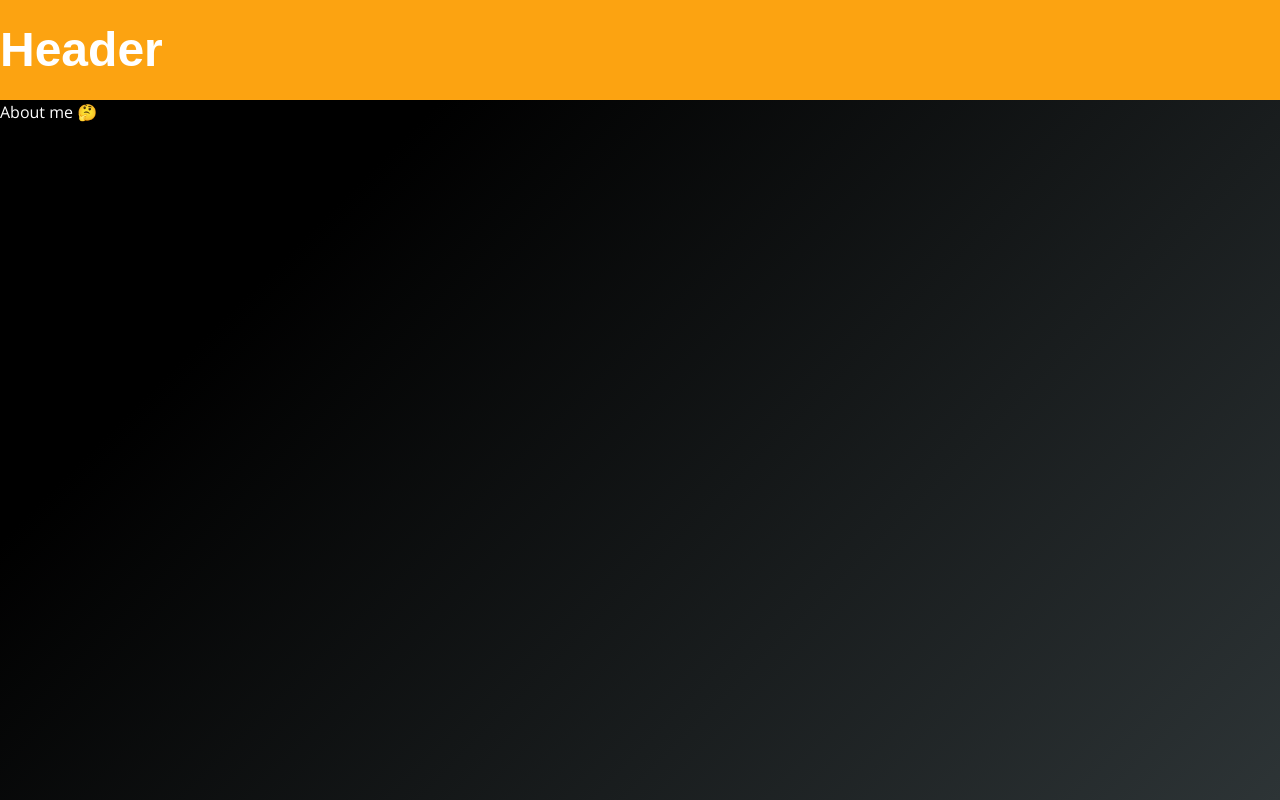
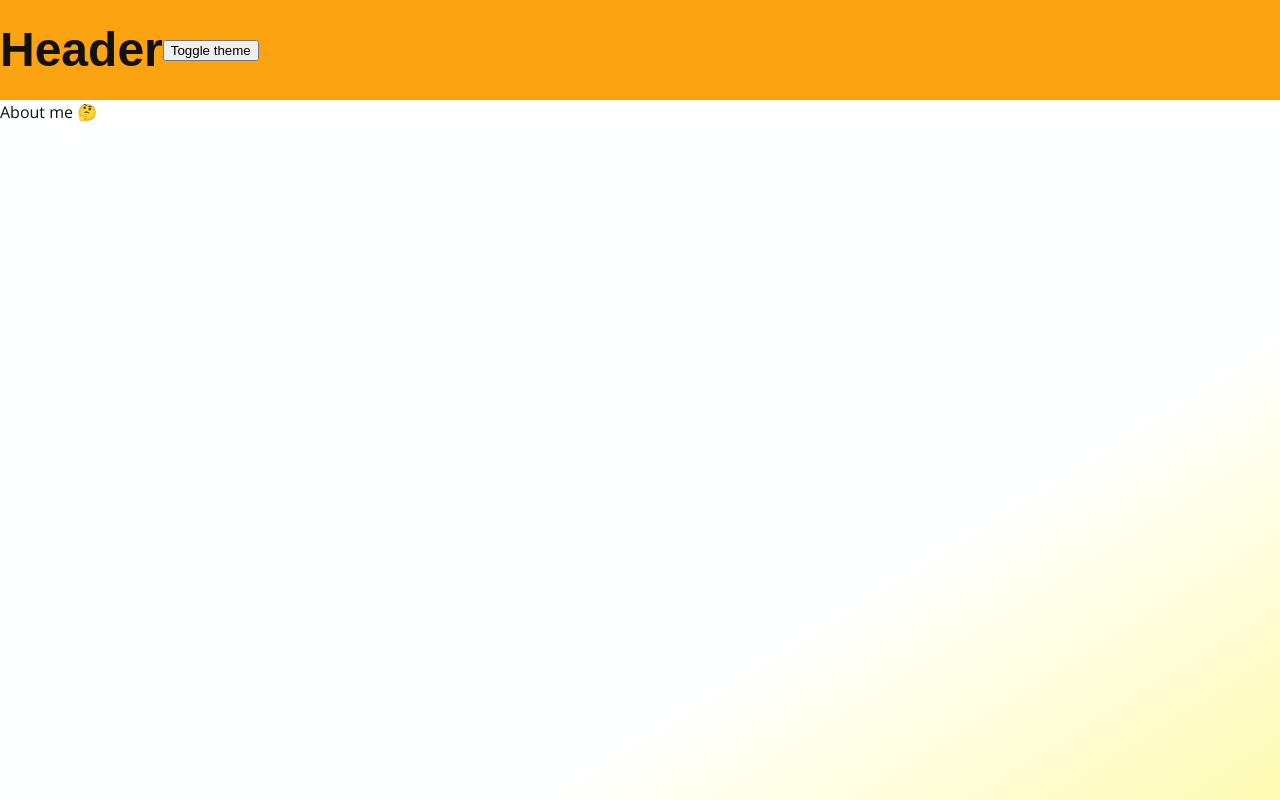
Before and after one commit to DMills94/portfolio-ts, a React (Create React App) app: page /about in a window 1280 px wide. Built offline with nearby package versions, Linux system fonts and the light colour scheme; a web font is replaced by a local one.

Commit message:
Add redux-tool kit + toggleable theme

```diff
--- a/package.json
+++ b/package.json
@@ -1,8 +1,9 @@
 {
-  "name": "dm-portfolio",
+  "name": "portfolio-ts",
   "version": "0.1.0",
   "private": true,
   "dependencies": {
+    "@reduxjs/toolkit": "^1.6.0",
     "@testing-library/jest-dom": "^5.11.4",
     "@testing-library/react": "^11.1.0",
     "@testing-library/user-event": "^12.1.10",
@@ -16,6 +17,7 @@
     "normalize-scss": "^7.0.1",
     "react": "^17.0.2",
     "react-dom": "^17.0.2",
+    "react-redux": "^7.2.4",
     "react-router-dom": "^5.2.0",
     "react-scripts": "4.0.3",
     "styled-components": "^5.3.0",
--- a/src/App.tsx
+++ b/src/App.tsx
@@ -1,3 +1,5 @@
+import { useAppSelector } from "helpers/hooks/redux";
+
 import { Switch, Route } from "react-router-dom";
 import { ThemeProvider } from "styled-components";
 
@@ -10,12 +12,11 @@ import Projects from "pages/Projects/Projects";
 import Header from "components/Header/Header";
 import * as S from "./App.styled";
 
-// Styles
-import { darkTheme, lightTheme } from "helpers/styles";
+const App = (): JSX.Element => {
+  const theme = useAppSelector(({ theme }) => theme);
 
-const App = (): JSX.Element => {
   return (
-    <ThemeProvider theme={darkTheme}>
+    <ThemeProvider theme={theme}>
       <S.AppWrapper>
         <Header />
         <Switch>
--- a/src/components/Header/Header.tsx
+++ b/src/components/Header/Header.tsx
@@ -1,10 +1,24 @@
+import { useAppSelector, useAppDispatch } from "helpers/hooks/redux";
+
+// Actions
+import { toggleTheme } from "store/reducers/themeReducer";
+
 // Styles
 import * as S from "./Header.styled";
 
 const Header = () : JSX.Element => {
+  const theme = useAppSelector(({ theme }) => theme);
+  const dispatch = useAppDispatch();
+
+  const toggleBtnClicked = () => {
+    dispatch(toggleTheme());
+    window.localStorage.setItem("theme", theme.name === "light" ? "dark" : "light");
+  }
+
   return (
     <S.Wrapper>
       <h1>Header</h1>
+      <button onClick={toggleBtnClicked}>Toggle theme</button>
     </S.Wrapper>
   )
 }
--- /dev/null
+++ b/src/helpers/hooks/redux.ts
@@ -0,0 +1,6 @@
+import { TypedUseSelectorHook, useDispatch, useSelector } from "react-redux";
+import { AppDispatch, RootState } from "../../store/store";
+
+// eslint-disable-next-line
+export const useAppDispatch = () => useDispatch<AppDispatch>();
+export const useAppSelector: TypedUseSelectorHook<RootState> = useSelector;
--- a/src/helpers/styles.ts
+++ b/src/helpers/styles.ts
@@ -18,10 +18,11 @@ interface Colours {
   readonly yellow: string,
 }
 
-interface Theme {
+export interface Theme {
   readonly background: Background,
   readonly colours: Colours,
   readonly fonts: Fonts,
+  readonly name: string,
 }
 
 export const colours: Colours = {
@@ -45,7 +46,8 @@ export const darkTheme: Theme = {
     farro: "'Farro', sans-serif",
     mono: "'Source Code Pro', monospace",
     openSans: "'Open Sans', sans-serif",
-  }
+  },
+  name: "dark",
 }
 
 export const lightTheme: Theme = {
@@ -61,5 +63,6 @@ export const lightTheme: Theme = {
     farro: "'Farro', sans-serif",
     mono: "'Source Code Pro', monospace",
     openSans: "'Open Sans', sans-serif",
-  }
+  },
+  name: "light",
 }
--- /dev/null
+++ b/src/helpers/theme.ts
@@ -0,0 +1,29 @@
+import { darkTheme, lightTheme, Theme } from "./styles";
+
+interface IAppThemes {
+  [index: string]: Theme
+}
+
+const THEMES: IAppThemes = {
+  dark: darkTheme,
+  light: lightTheme,
+}
+
+const determineTheme = (initialLoad = false): Theme => {
+  const storedTheme = window.localStorage.getItem("theme");
+  const browserDefaultIsDarkMode = window.matchMedia && window.matchMedia("(prefers-color-scheme: dark)").matches;
+
+  let themeToUse = lightTheme;
+
+  if (storedTheme) {
+    if (initialLoad) themeToUse = THEMES[storedTheme];
+    else themeToUse = storedTheme === "dark" ? lightTheme : darkTheme;
+  }
+  else {
+    if (browserDefaultIsDarkMode) themeToUse = darkTheme;
+  }
+
+  return themeToUse;
+}
+
+export default determineTheme;
--- a/src/index.tsx
+++ b/src/index.tsx
@@ -1,6 +1,10 @@
 import React from "react";
 import ReactDOM from "react-dom";
+import { Provider } from "react-redux";
 import { BrowserRouter } from "react-router-dom";
+
+// Redux
+import { store } from "store/store";
 
 // Components
 import App from "./App";
@@ -11,9 +15,11 @@ import "./index.scss";
 
 ReactDOM.render(
   <React.StrictMode>
-    <BrowserRouter>
-      <App />
-    </BrowserRouter>
+    <Provider store={store}>
+      <BrowserRouter>
+        <App />
+      </BrowserRouter>
+    </Provider>
   </React.StrictMode>,
   document.getElementById("root"),
 );
--- /dev/null
+++ b/src/store/reducers/themeReducer.ts
@@ -0,0 +1,19 @@
+import { createSlice } from "@reduxjs/toolkit";
+import { Theme } from "helpers/styles";
+
+// Helpers
+import determineTheme from "helpers/theme";
+
+const initialState: Theme = determineTheme(true);
+
+export const themeSlice = createSlice({
+  name: "theme",
+  initialState,
+  reducers: {
+    toggleTheme: () => determineTheme(),
+  }
+})
+
+export const { toggleTheme } = themeSlice.actions;
+
+export default themeSlice.reducer;
--- /dev/null
+++ b/src/store/store.ts
@@ -0,0 +1,13 @@
+import { configureStore } from "@reduxjs/toolkit";
+
+// Reducers
+import themeReducer from "./reducers/themeReducer";
+
+export const store = configureStore({
+  reducer: {
+    theme: themeReducer,
+  }
+})
+
+export type RootState = ReturnType<typeof store.getState>;
+export type AppDispatch = typeof store.dispatch;
```
Also changed, not shown: src/helpers/hooks/useDidMountEffect.ts (added, +11 -0 lines), 1 other file (tests, documents, lock files or other folders).
